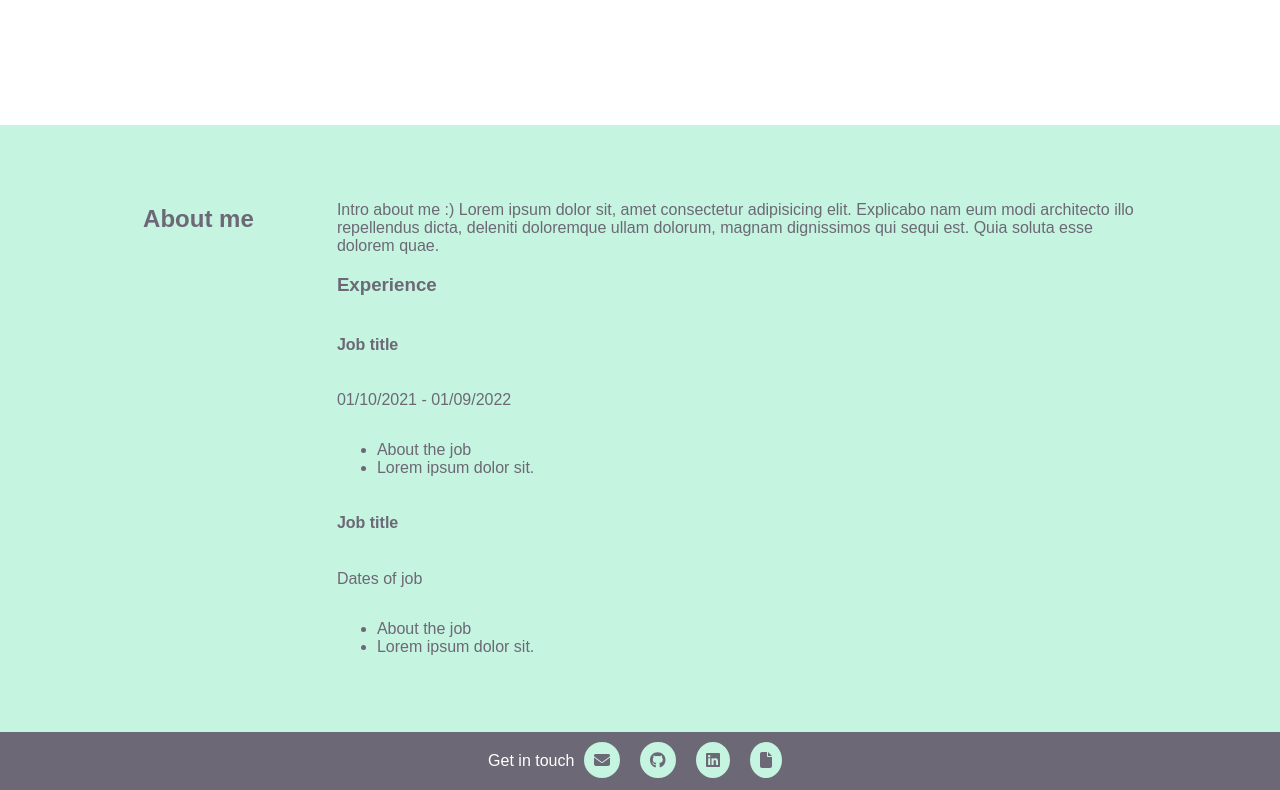
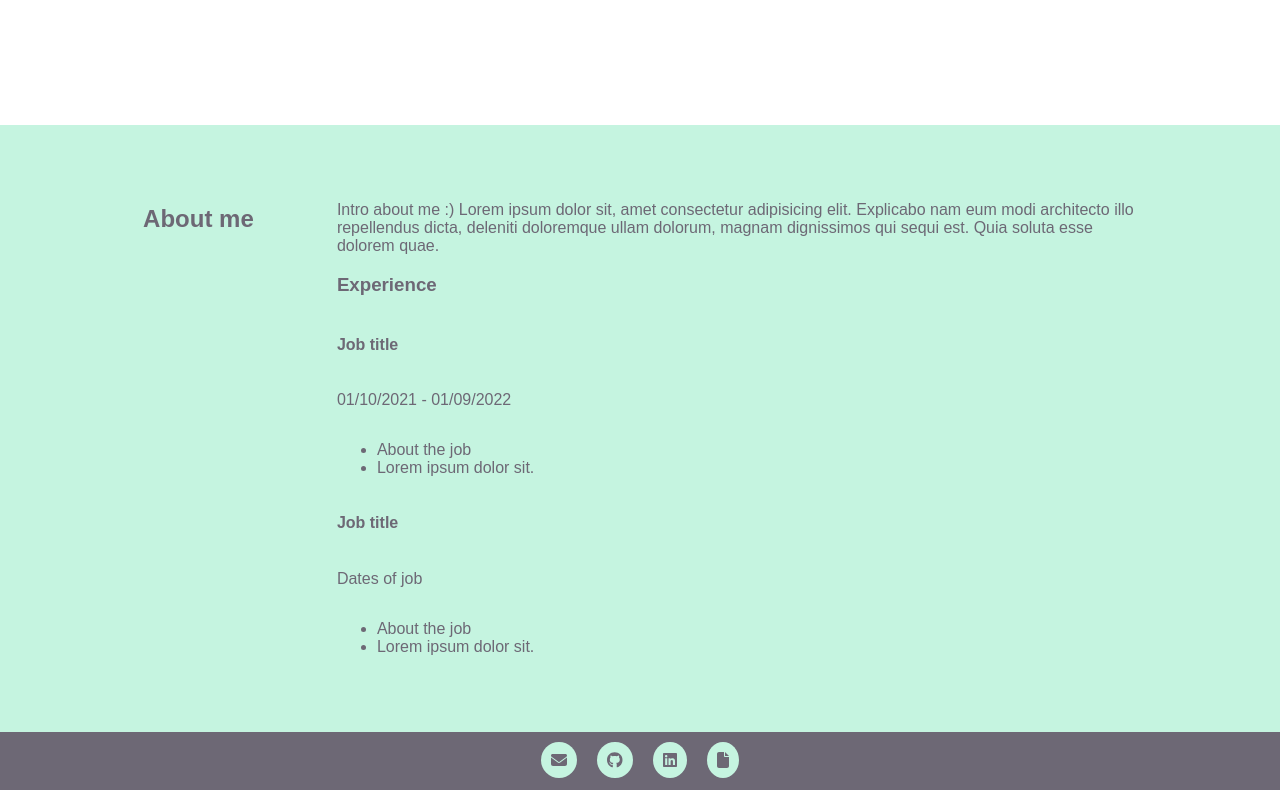
Before and after one commit to OBuckland/portfolio-v2, a React (Create React App) app: page / in a window 1280 px wide. Shown: the part 2910-3700 px from the top of the page. Built offline with nearby package versions, Linux system fonts and the light colour scheme; a web font is replaced by a local one.

Commit message:
remove get in touch text

```diff
--- a/src/components/Footer/Footer.jsx
+++ b/src/components/Footer/Footer.jsx
@@ -7,7 +7,6 @@ import { faGithub, faLinkedin } from '@fortawesome/free-brands-svg-icons';
 const Footer = () => {
   return (
     <footer className={styles.footerContainer}>
-    <p className={styles.contactText}>  Get in touch </p>
     <div className={styles.footerLinks}>
     <a href="mailto:oliviabuckland@hotmail.com"><FontAwesomeIcon className={styles.icons} icon={faEnvelope}/></a>
 
```
